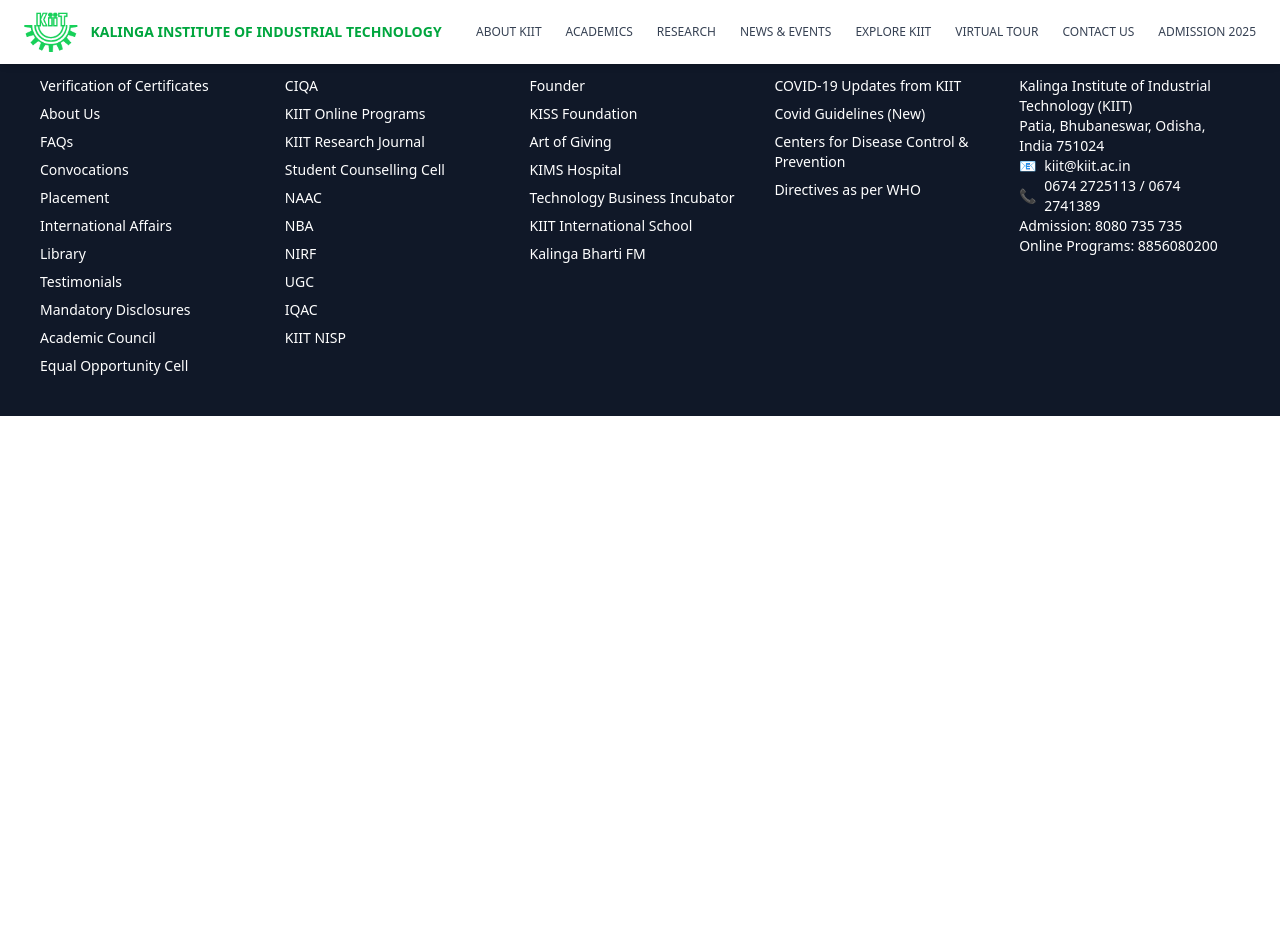
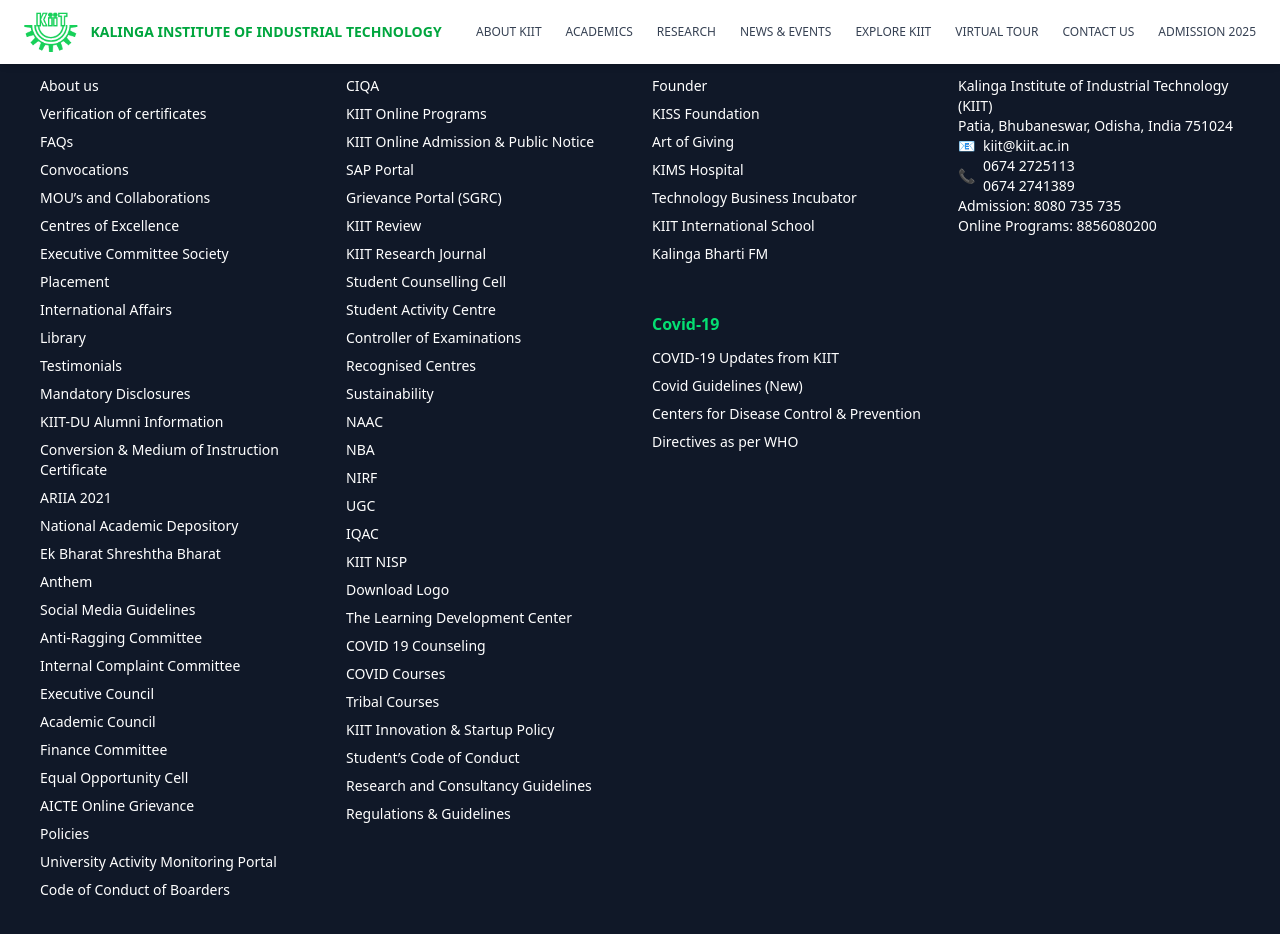
Before and after one commit to deepakmauryadev/decode-and-dominate, a React (Vite) app: page / in a window 1280 px wide. Shown: the top 934 px of the page. Before the commit the page ends 800 px from the top, so only its background shows below. Built offline with nearby package versions, Linux system fonts and the light colour scheme.

Commit message:
add footer

```diff
--- a/src/components/Footer.tsx
+++ b/src/components/Footer.tsx
@@ -1,75 +1,58 @@
 const Footer = () => {
     return (
-      <footer className="bg-gray-900 text-white p-10">
-        <div className="max-w-7xl mx-auto grid grid-cols-1 md:grid-cols-3 lg:grid-cols-5 gap-6">
+      <footer className="bg-gray-900 text-white p-10 flex">
+        <div className="max-w-7xl mx-auto grid grid-cols-1 md:grid-cols-3 lg:grid-cols-4 gap-6">
+
+          {/* Other Links */}
           <div>
             <h2 className="text-green-400 font-bold mb-3">Other Links</h2>
             <ul className="space-y-2 text-sm">
-              <li>Verification of Certificates</li>
-              <li>About Us</li>
-              <li>FAQs</li>
-              <li>Convocations</li>
-              <li>Placement</li>
-              <li>International Affairs</li>
-              <li>Library</li>
-              <li>Testimonials</li>
-              <li>Mandatory Disclosures</li>
-              <li>Academic Council</li>
-              <li>Equal Opportunity Cell</li>
+              {[ "About us", "Verification of certificates", "FAQs", "Convocations", "MOU’s and Collaborations", "Centres of Excellence", "Executive Committee Society", "Placement", "International Affairs", "Library", "Testimonials", "Mandatory Disclosures", "KIIT-DU Alumni Information", "Conversion & Medium of Instruction Certificate", "ARIIA 2021", "National Academic Depository", "Ek Bharat Shreshtha Bharat", "Anthem", "Social Media Guidelines", "Anti-Ragging Committee", "Internal Complaint Committee", "Executive Council", "Academic Council", "Finance Committee", "Equal Opportunity Cell", "AICTE Online Grievance", "Policies", "University Activity Monitoring Portal", "Code of Conduct of Boarders", ].map((item, index) => (
+                <li key={index} className="hover:text-blue-800 cursor-pointer transition-colors duration-100">{item}</li>
+              ))}
             </ul>
           </div>
 
+          {/* Quick Links */}
           <div>
             <h2 className="text-green-400 font-bold mb-3">Quick Links</h2>
             <ul className="space-y-2 text-sm">
-              <li>CIQA</li>
-              <li>KIIT Online Programs</li>
-              <li>KIIT Research Journal</li>
-              <li>Student Counselling Cell</li>
-              <li>NAAC</li>
-              <li>NBA</li>
-              <li>NIRF</li>
-              <li>UGC</li>
-              <li>IQAC</li>
-              <li>KIIT NISP</li>
+              {[ "CIQA", "KIIT Online Programs", "KIIT Online Admission & Public Notice", "SAP Portal", "Grievance Portal (SGRC)", "KIIT Review", "KIIT Research Journal", "Student Counselling Cell", "Student Activity Centre", "Controller of Examinations", "Recognised Centres", "Sustainability", "NAAC", "NBA", "NIRF", "UGC", "IQAC", "KIIT NISP", "Download Logo", "The Learning Development Center", "COVID 19 Counseling", "COVID Courses", "Tribal Courses", "KIIT Innovation & Startup Policy", "Student’s Code of Conduct", "Research and Consultancy Guidelines", "Regulations & Guidelines", ].map((item, index) => (
+                <li key={index} className="hover:text-blue-800 cursor-pointer transition-colors duration-100">{item}</li>
+              ))}
             </ul>
           </div>
 
-          <div>
-            <h2 className="text-green-400 font-bold mb-3">KIIT Group Websites</h2>
-            <ul className="space-y-2 text-sm">
-              <li>Founder</li>
-              <li>KISS Foundation</li>
-              <li>Art of Giving</li>
-              <li>KIMS Hospital</li>
-              <li>Technology Business Incubator</li>
-              <li>KIIT International School</li>
-              <li>Kalinga Bharti FM</li>
-            </ul>
+          {/* KIIT Group Websites & COVID-19 */}
+          <div className="flex flex-col gap-12">
+            <div>
+              <h2 className="text-green-400 font-bold mb-3">KIIT Group Websites</h2>
+              <ul className="space-y-2 text-sm">
+                {[ "Founder", "KISS Foundation", "Art of Giving", "KIMS Hospital", "Technology Business Incubator", "KIIT International School", "Kalinga Bharti FM", ].map((item, index) => (
+                  <li key={index} className="hover:text-blue-800 cursor-pointer transition-colors duration-100">{item}</li>
+                ))}
+              </ul>
+            </div>
+
+            <div>
+              <h2 className="text-green-400 font-bold mb-3">Covid-19</h2>
+              <ul className="space-y-2 text-sm">
+                {[ "COVID-19 Updates from KIIT", "Covid Guidelines (New)", "Centers for Disease Control & Prevention", "Directives as per WHO", ].map((item, index) => (
+                  <li key={index} className="hover:text-blue-800 cursor-pointer transition-colors duration-100">{item}</li>
+                ))}
+              </ul>
+            </div>
           </div>
 
-          {/* Covid-19 */}
-          <div>
-            <h2 className="text-green-400 font-bold mb-3">Covid-19</h2>
-            <ul className="space-y-2 text-sm">
-              <li>COVID-19 Updates from KIIT</li>
-              <li>Covid Guidelines (New)</li>
-              <li>Centers for Disease Control & Prevention</li>
-              <li>Directives as per WHO</li>
-            </ul>
-          </div>
-
-          {/* Contact Us */}
           <div>
             <h2 className="text-green-400 font-bold mb-3">Contact Us</h2>
             <p className="text-sm">Kalinga Institute of Industrial Technology (KIIT)</p>
             <p className="text-sm">Patia, Bhubaneswar, Odisha, India 751024</p>
-            <p className="text-sm flex items-center">
-              📧 <span className="ml-2">kiit@kiit.ac.in</span>
-            </p>
-            <p className="text-sm flex items-center">
-              📞 <span className="ml-2">0674 2725113 / 0674 2741389</span>
-            </p>
+
+            <p className="text-sm flex items-center">📧 <span className="ml-2">kiit@kiit.ac.in</span></p>
+
+            <p className="text-sm flex items-center">📞 <span className="ml-2">0674 2725113 <br />0674 2741389</span></p>
+
             <p className="text-sm">Admission: 8080 735 735</p>
             <p className="text-sm">Online Programs: 8856080200</p>
           </div>
```
